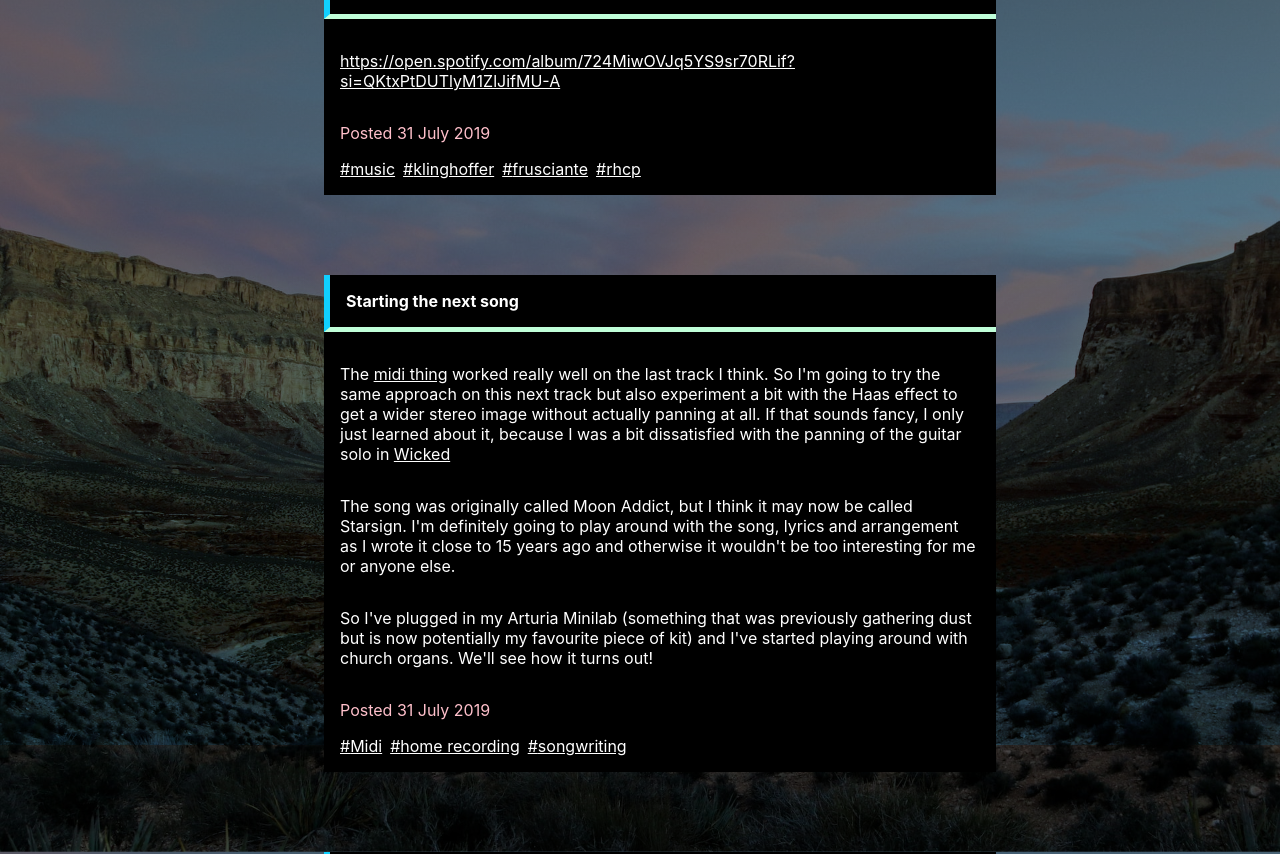
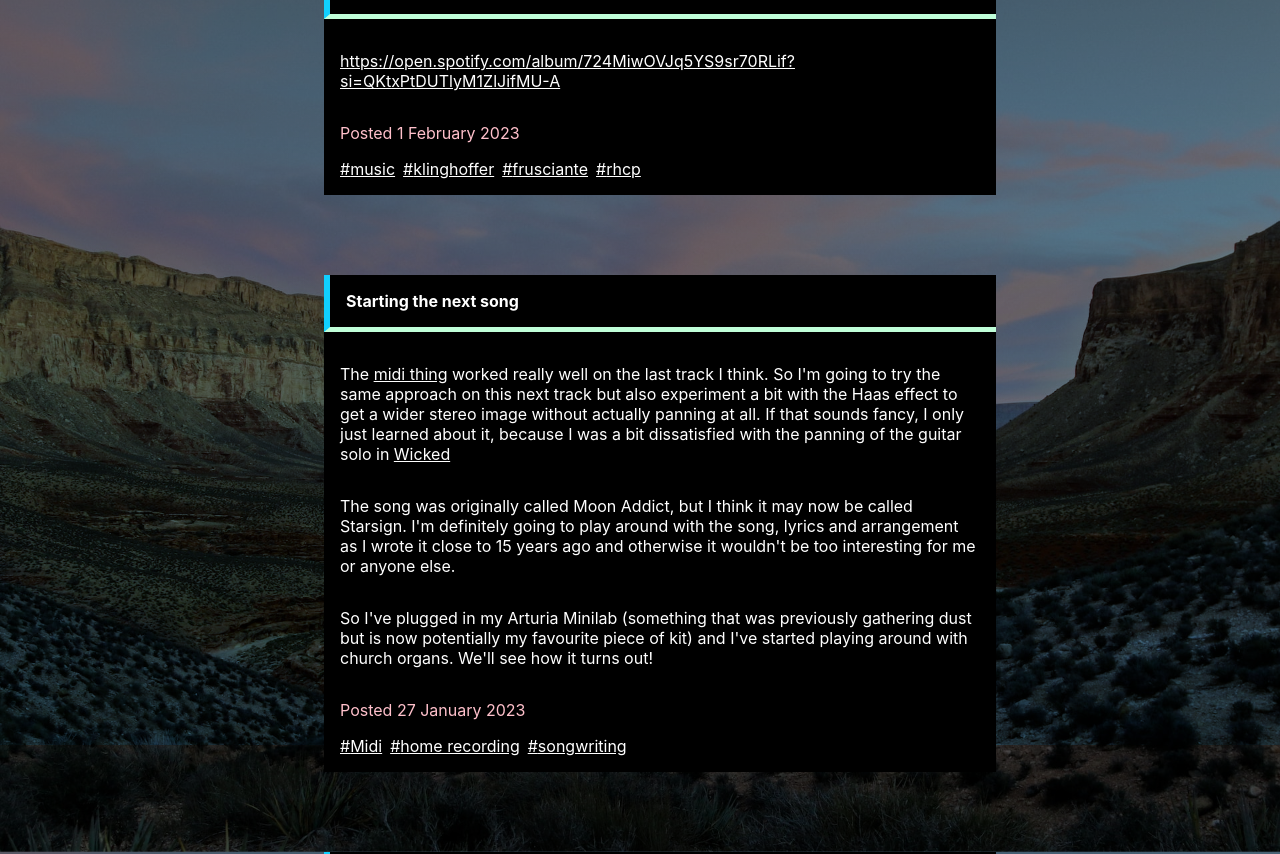
Before and after one commit to JAForbes/jmsfbs.com, a SvelteKit app: page / in a window 1280 px wide. Shown: the part 855-1709 px from the top of the page. Built offline with nearby package versions, Linux system fonts and the light colour scheme.

Commit message:
Fix hardcoded date and linkless heading

```diff
--- a/src/routes/posts.svelte
+++ b/src/routes/posts.svelte
@@ -6,10 +6,10 @@
     <ul class="postList">
         {#each posts as x}
             <li class="post">
-                <h4>{x.title}</h4>
+                <a style="text-decoration:none;" href={x.url}><h4>{x.title}</h4></a>
                 <div>{@html x.content_html}</div>
                 <p style="color:pink;">Posted {
-                    new Date('2019-07-31')
+                    new Date(x.date_modified)
                     .toLocaleDateString('en-au', {
                         year: 'numeric',
                         month: 'long',
```
